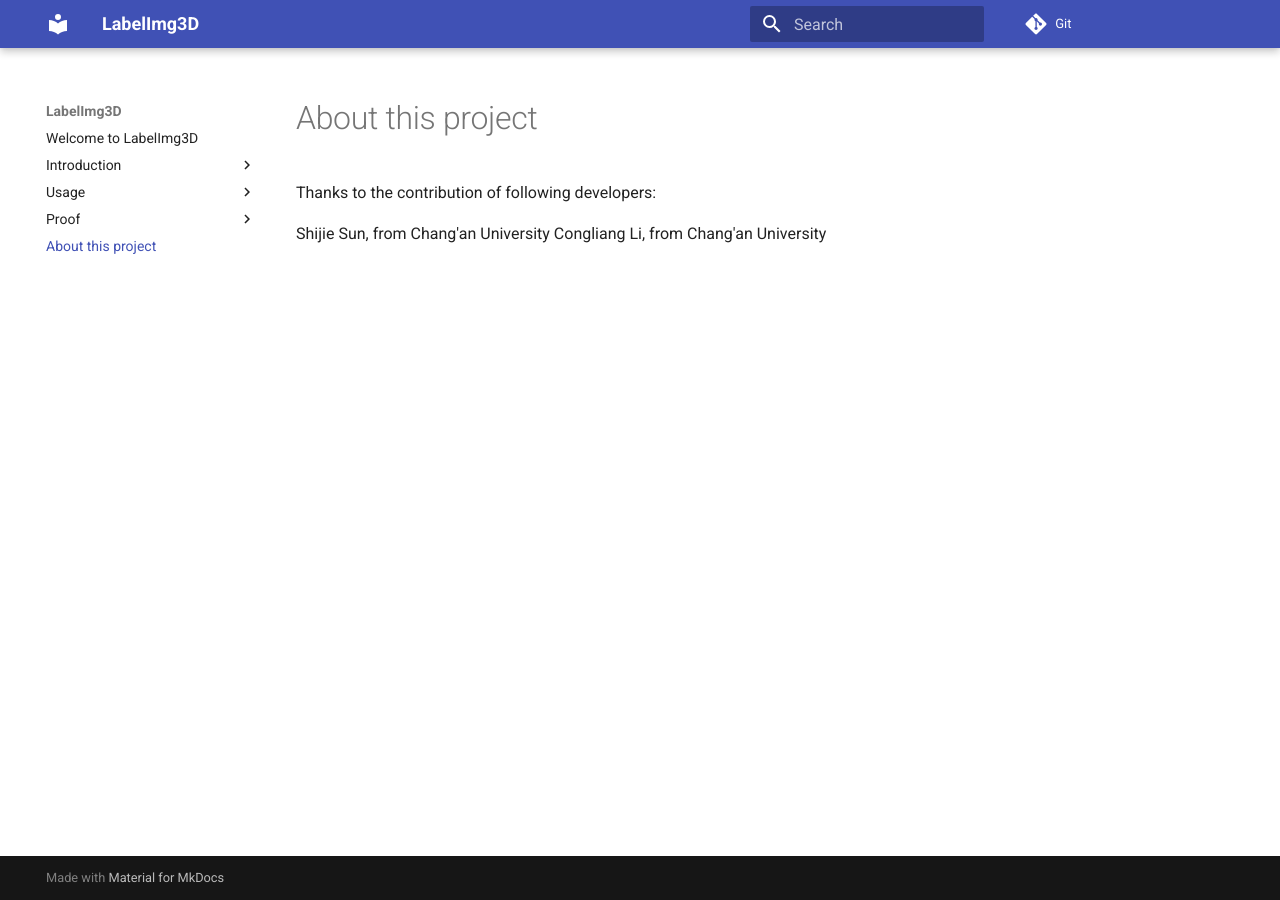
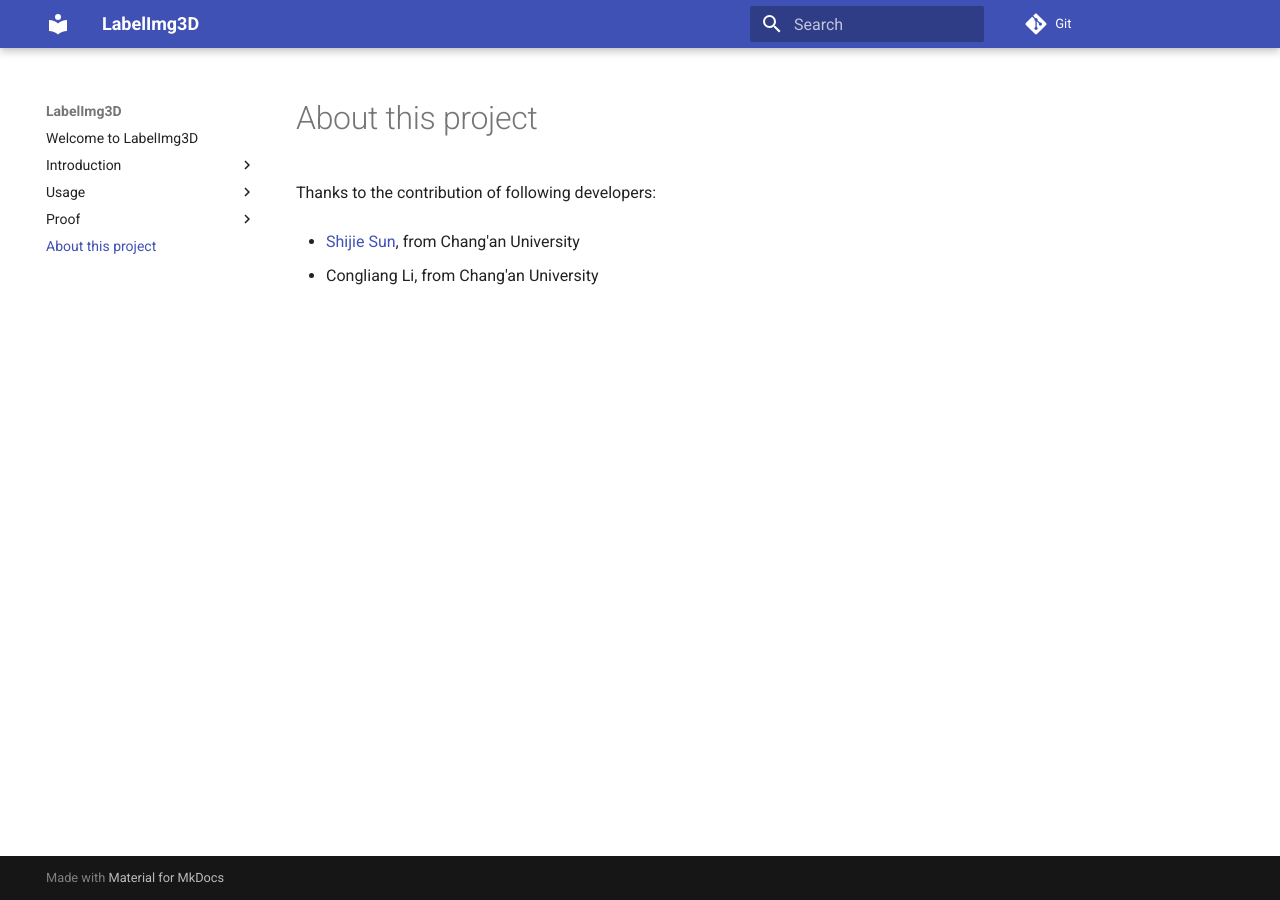
Before and after one commit to CongliangLi/LabelImg3D, an MkDocs documentation site: the page built from docs/about.md, in a window 1280 px wide. Built offline with MkDocs 1.6.1 and Material for MkDocs 9.7.7, drawn with Linux system fonts in a browser that asks for light colours; part of the change alters nothing that is shown.

```diff
--- a/docs/about.md
+++ b/docs/about.md
@@ -2,5 +2,6 @@
 
 Thanks to the contribution of following developers:
 
-Shijie Sun, from Chang'an University
-Congliang Li, from Chang'an University
+- [Shijie Sun](http://www.github.com/shijieS), from Chang'an University
+
+- Congliang Li, from Chang'an University
```
